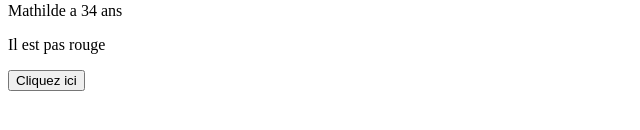
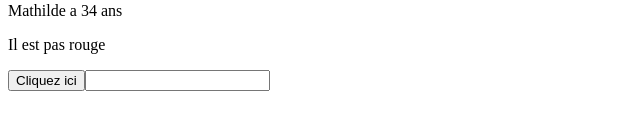
Before and after one commit to fatou199/init-react, a React (Create React App) app in the folder timer/: page / in a window 1280 px wide. Shown: the part 252-382 px from the top of the page, without its empty margins (0-640 px from the left). Built offline with nearby package versions, Linux system fonts and the light colour scheme.

Commit message:
champs contôlés + valeur de 'this'

```diff
--- a/timer/src/App.js
+++ b/timer/src/App.js
@@ -22,7 +22,8 @@ class App extends Component {
 
   // Deuxieme maniere de definir les state
   state = {
-    loading: true
+    loading: true,
+    nom: ""
   }
 
   // evenement emis par notre composant lorsque celui ci a rendu
@@ -44,6 +45,12 @@ class App extends Component {
     console.log('Clique reussi');
   }
 
+  handleChange = (e) => {
+    console.log('e:', e);
+    console.log('this:', this);
+    this.setState({ nom: e.target.value});
+  }
+
   render(){
     return (
       <div>
@@ -55,6 +62,10 @@ class App extends Component {
             <p> Je suis le composant App </p>
             {this.renderList()}
             <button onClick={this.handleClick}>Cliquez ici</button>
+            <input
+              value={this.state.nom}
+              onChange={this.handleChange}
+            />
           </div>
         )}
       </div>
```
